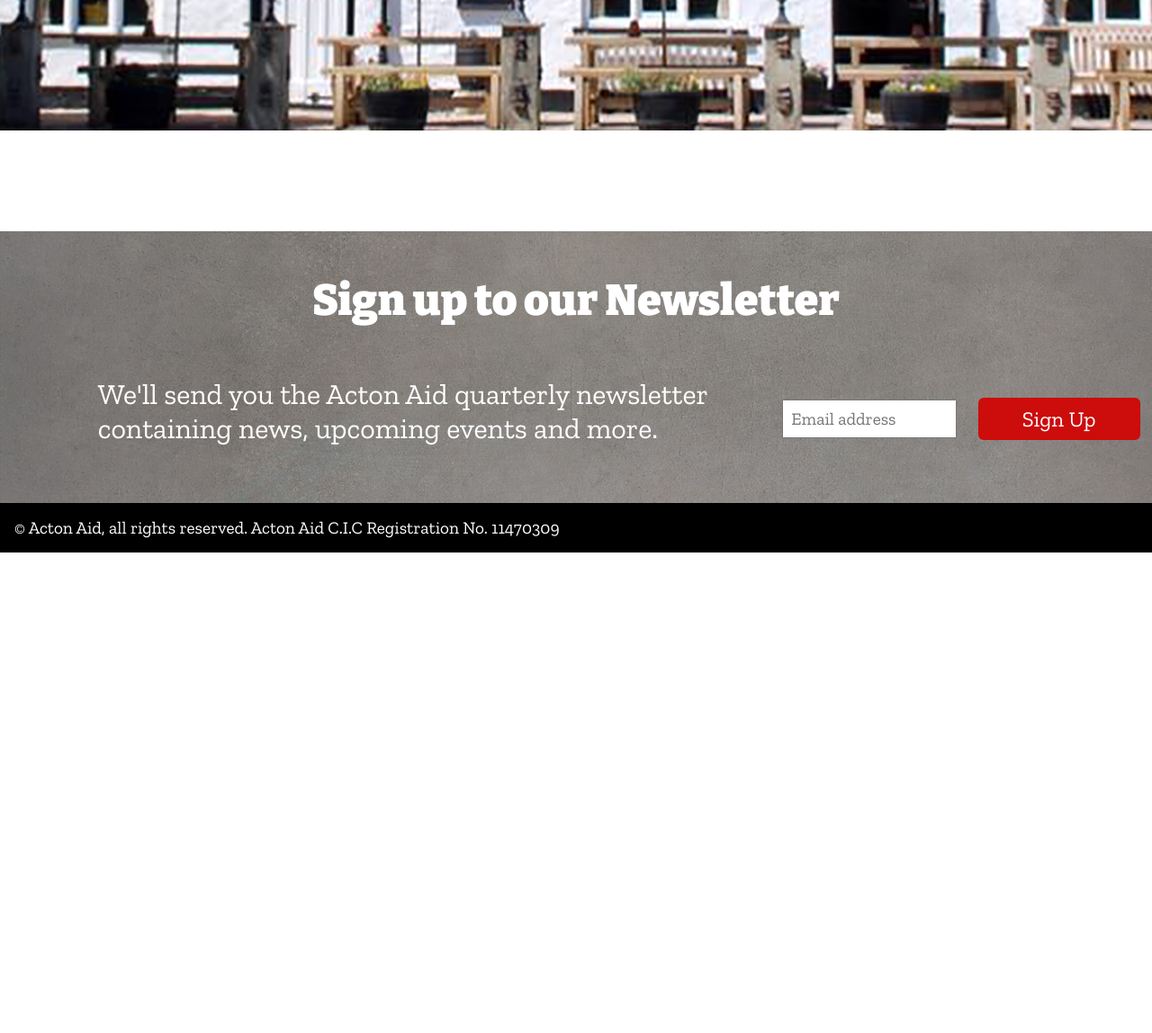
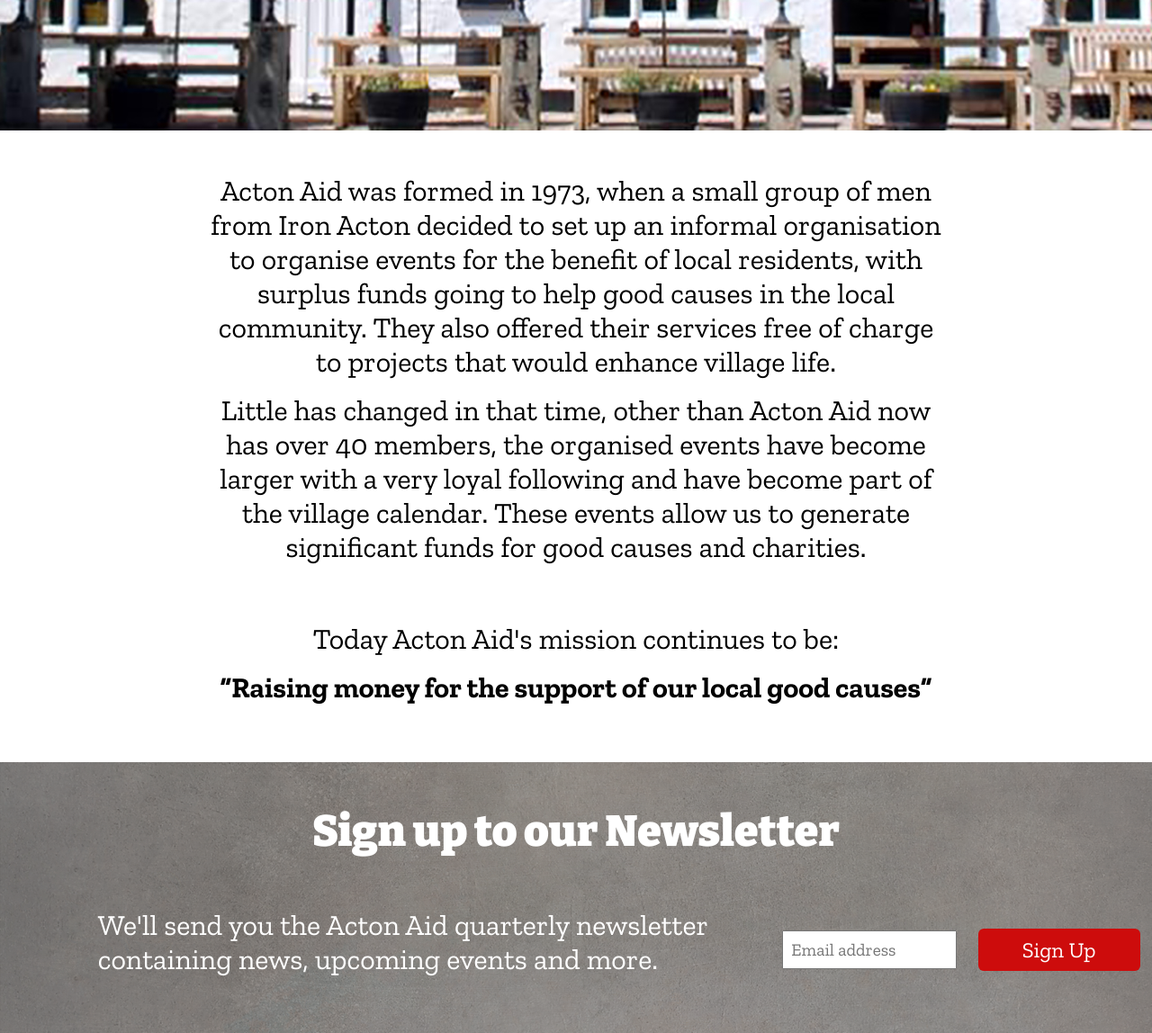
Before and after one commit to MichelleBritton/actonaid, a PHP site: page /about.html in a window 1280 px wide. Shown: the part 455-1603 px from the top of the page at 90% size. Before the commit the page ends 1069 px from the top, so only its background shows below. Run offline with PHP 8.4, Linux system fonts and the light colour scheme; some libraries are stand-ins or nearby versions.

Commit message:
Add content to text section and style it

```diff
--- a/about.html
+++ b/about.html
@@ -68,10 +68,13 @@
         <h1 class="center-xy stripy-bg white text-center py-3 px-5">About Us</h1>
     </section>
     <!-- Text Section -->
-    <section class="intro container-fluid text-center">
+    <section class="container-fluid text-center">
         <div class="row">
             <div class="col-sm-10 col-lg-8 mx-auto py-5">
-                <p></p>
+                <p>Acton Aid was formed in 1973, when a small group of men from Iron Acton decided to set up an informal organisation to organise events for the benefit of local residents, with surplus funds going to help good causes in the local community. They also offered their services free of charge to projects that would enhance village life.</p>
+                <p class="pb-5">Little has changed in that time, other than Acton Aid now has over 40 members, the organised events have become larger with a very loyal following and have become part of the village calendar. These events allow us to generate significant funds for good causes and charities.</p>
+                <p>Today Acton Aid's mission continues to be:</p>
+                <p><strong>“Raising money for the support of our local good causes”</strong></p>
             </div>
         </div>
     </section>
--- a/assets/css/style.css
+++ b/assets/css/style.css
@@ -258,7 +258,7 @@ header.shrink .dropdown-menu[data-bs-popper] {
     }
 }
 
-/* Introduction Section
+/* Introduction / Text Section
 ------------------------------------------------------------------*/
 .intro p {
     line-height: 1.5;
```
